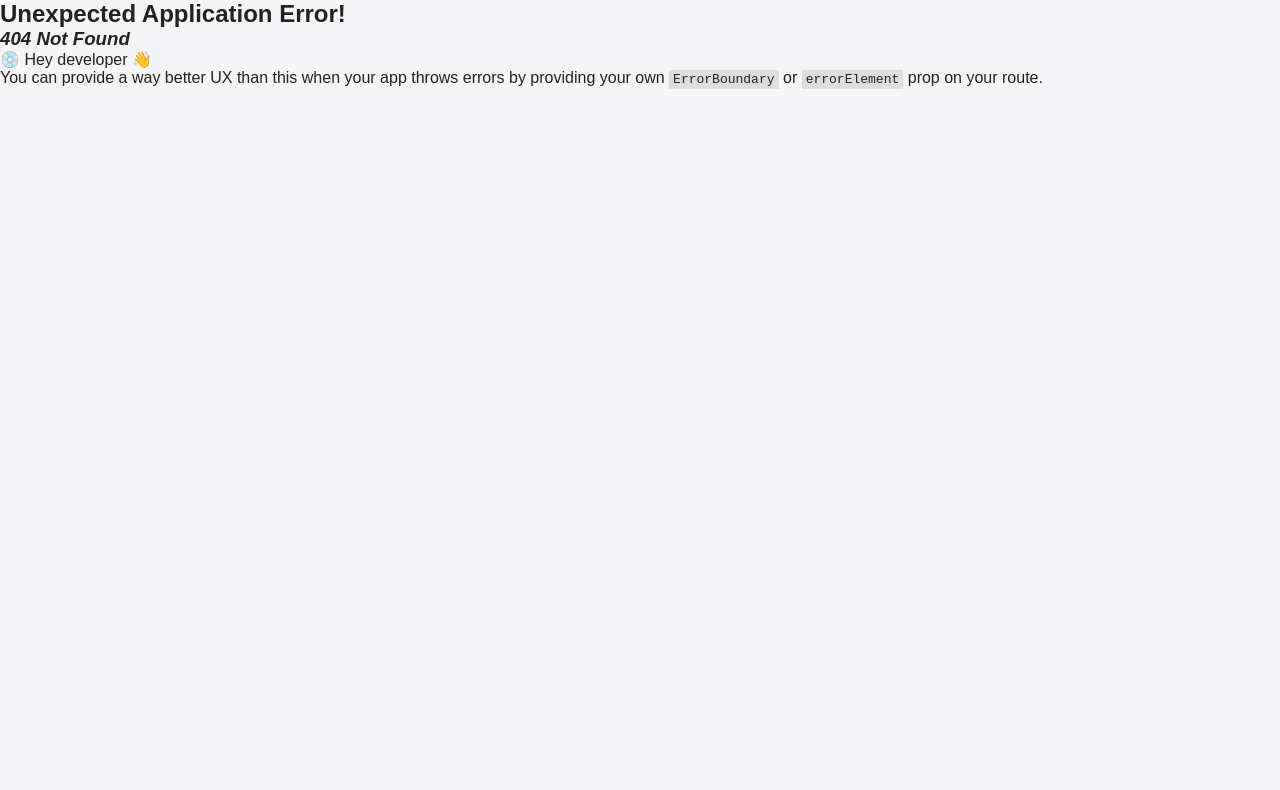
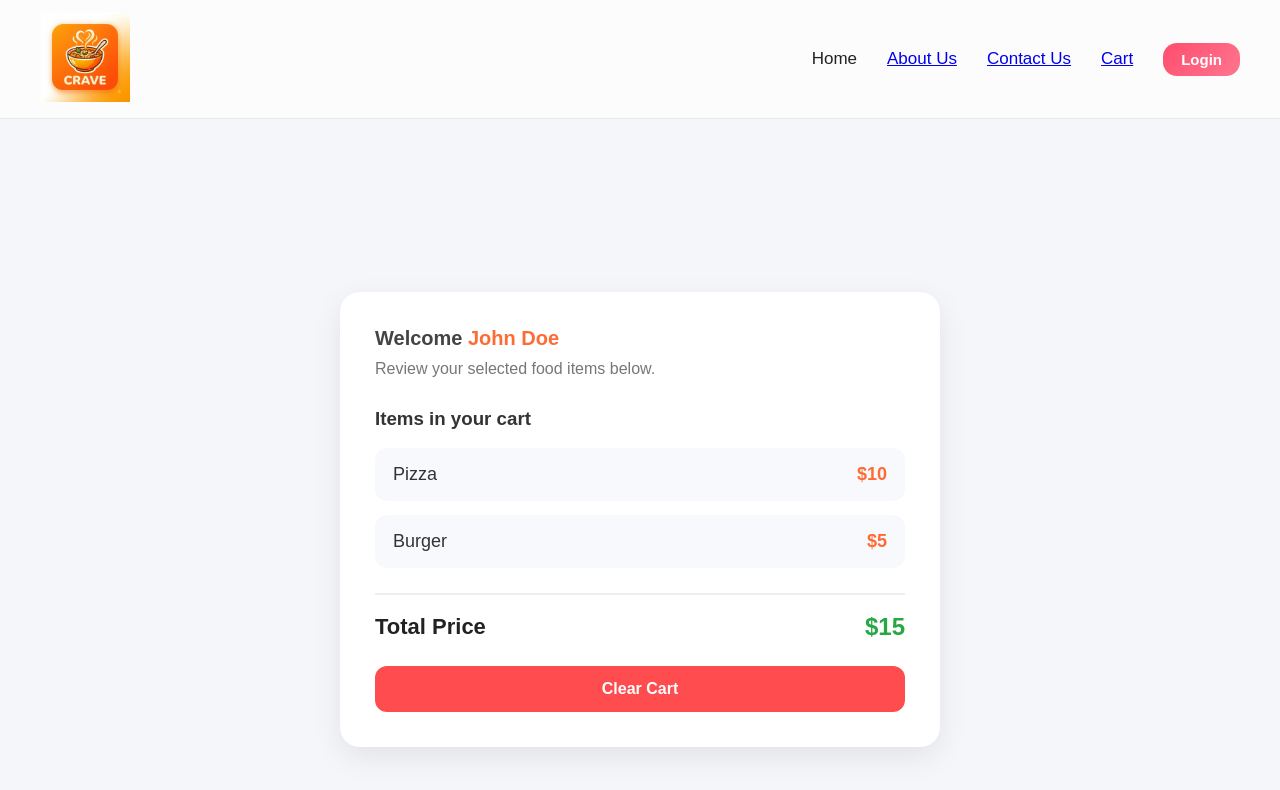
Before and after one commit to lokakshi/React-JS, a React (Vite) app: page /cart in a window 1280 px wide. Before the commit this address had no page. Shown: the top 790 px of the page. Built offline with nearby package versions, Linux system fonts and the light colour scheme.

Commit message:
Build Class based component in reactJS

```diff
--- a/src/App.js
+++ b/src/App.js
@@ -4,7 +4,7 @@ import React from "react";
 import ReactDOM from "react-dom/client";
 import HeaderComponent from "./components/HeaderComponent";
 import BodyComponent from "./components/BodyComponent";
-
+import CartPage from "./components/pages/CartPage";
 import { createBrowserRouter, RouterProvider,Outlet } from "react-router-dom";
 import About from "./components/pages/About";
 import Contact from "./components/pages/Contact";
@@ -34,7 +34,8 @@ const router = createBrowserRouter([
       { path:"/about", element:<About/> },
       { path:"/contact", element:<Contact/> },
       { path:"/", element:(<BodyComponent/>) },
-      { path:"/restaurant/:id", element:<Menu/> }
+      { path:"/restaurant/:id", element:<Menu/> },
+      {path :"/cart", element:<CartPage name={"John Doe"}/>}
     ]
   }
 ])
--- a/src/components/HeaderComponent.js
+++ b/src/components/HeaderComponent.js
@@ -1,5 +1,4 @@
-
-import {LOGO_URL} from "../utils/constant";
+import  LOGO from "../assets/logo.png";
 import { useState } from "react";
 import { useNavigate ,Link} from "react-router-dom";
 const HeaderComponent = () => {
@@ -18,7 +17,7 @@ const HeaderComponent = () => {
     <div className="header">
       <div className="logo-container">
         <img
-          src={LOGO_URL}
+          src={LOGO}
           alt="logo"
           className="logo"
         />
--- a/src/components/cards/RestaurantCard.js
+++ b/src/components/cards/RestaurantCard.js
@@ -1,7 +1,7 @@
 
 import { RESTAURANT_IMAGE_URL } from "../../utils/constant";
 import { useNavigate } from "react-router-dom";
-import image from "../../../assets/download.jpeg";
+import image from "../../assets/logo.png"
 const RestaurantCard = ({props}) => {
   // Destructuring the props object to extract the required properties for the restaurant card. We are using optional chaining to avoid any errors in case any of the properties are undefined.
   const navigate = useNavigate();
--- /dev/null
+++ b/src/components/pages/CartPage.css
@@ -0,0 +1,166 @@
+/* Main Container */
+
+.cart-container {
+    min-height: 100vh;
+    background: #f4f6f9;
+
+    display: flex;
+    justify-content: center;
+    align-items: center;
+
+    padding: 40px 20px;
+    font-family: "Poppins", sans-serif;
+}
+
+/* Card */
+
+.cart-card {
+    width: 100%;
+    max-width: 600px;
+
+    background: #ffffff;
+    border-radius: 20px;
+
+    padding: 35px;
+
+    box-shadow: 0 10px 30px rgba(0, 0, 0, 0.08);
+}
+
+/* Heading */
+
+.cart-welcome {
+    font-size: 20px;
+    margin-bottom: 10px;
+    color: #444;
+}
+
+.cart-welcome span {
+    color: #ff6b35;
+    font-weight: 600;
+}
+
+.cart-title {
+    font-size: 36px;
+    margin-bottom: 10px;
+    color: #222;
+}
+
+.cart-description {
+    color: #777;
+    margin-bottom: 30px;
+}
+
+/* Subtitle */
+
+.cart-subtitle {
+    margin-bottom: 18px;
+    color: #333;
+}
+
+/* Cart List */
+
+.cart-items-list {
+    list-style: none;
+    padding: 0;
+    margin: 0;
+}
+
+/* Each Item */
+
+.cart-item {
+    display: flex;
+    justify-content: space-between;
+    align-items: center;
+
+    padding: 16px 18px;
+    margin-bottom: 14px;
+
+    background: #f8f9fc;
+    border-radius: 12px;
+
+    transition: 0.3s ease;
+}
+
+.cart-item:hover {
+    transform: translateY(-2px);
+    background: #eef2ff;
+}
+
+.item-name {
+    font-size: 18px;
+    font-weight: 500;
+    color: #333;
+}
+
+.item-price {
+    font-size: 18px;
+    font-weight: 600;
+    color: #ff6b35;
+}
+
+/* Total */
+
+.cart-total {
+    margin-top: 25px;
+
+    display: flex;
+    justify-content: space-between;
+    align-items: center;
+
+    padding-top: 18px;
+    border-top: 2px solid #eee;
+}
+
+.cart-total h4 {
+    font-size: 22px;
+    color: #222;
+}
+
+.cart-total span {
+    font-size: 24px;
+    font-weight: bold;
+    color: #28a745;
+}
+
+/* Button */
+
+.clear-cart-btn {
+    width: 100%;
+    margin-top: 25px;
+
+    padding: 14px;
+
+    border: none;
+    border-radius: 12px;
+
+    background: #ff4d4f;
+    color: white;
+
+    font-size: 16px;
+    font-weight: 600;
+
+    cursor: pointer;
+
+    transition: 0.3s ease;
+}
+
+.clear-cart-btn:hover {
+    background: #e63946;
+    transform: translateY(-2px);
+}
+
+/* Empty Cart */
+
+.empty-cart {
+    text-align: center;
+    padding: 40px 0;
+}
+
+.empty-cart h3 {
+    color: #555;
+    margin-bottom: 10px;
+}
+
+.empty-cart p {
+    color: #888;
+}
--- /dev/null
+++ b/src/components/pages/CartPage.js
@@ -0,0 +1,74 @@
+import React from "react";
+import "./CartPage.css";
+
+class CartPage extends React.Component {
+  constructor(props) {
+    super(props);
+
+    this.state = {
+      quantity: 0,
+      cartItems: [
+        { name: "Pizza", price: 10 },
+        { name: "Burger", price: 5 },
+      ],
+      totalPrice: 15,
+    };
+  }
+
+  render() {
+    return (
+      <div className="cart-container">
+        <div className="cart-card">
+          <h2 className="cart-welcome">
+            Welcome <span>{this.props.name}</span>
+          </h2>
+          <p className="cart-description">
+            Review your selected food items below.
+          </p>
+
+          {this.state.cartItems.length === 0 ? (
+            <div className="empty-cart">
+              <h3>Your cart is empty 😔</h3>
+              <p>Add some delicious food items.</p>
+            </div>
+          ) : (
+            <div className="cart-content">
+              <h3 className="cart-subtitle">Items in your cart</h3>
+
+              <ul className="cart-items-list">
+                {this.state.cartItems.map((item, index) => (
+                  <li key={index} className="cart-item">
+                    <span className="item-name">{item.name}</span>
+
+                    <span className="item-price">
+                      ${item.price}
+                    </span>
+                  </li>
+                ))}
+              </ul>
+
+              <div className="cart-total">
+                <h4>Total Price</h4>
+                <span>${this.state.totalPrice}</span>
+              </div>
+
+              <button
+                className="clear-cart-btn"
+                onClick={() =>
+                  this.setState({
+                    cartItems: [],
+                    totalPrice: 0,
+                  })
+                }
+              >
+                Clear Cart
+              </button>
+            </div>
+          )}
+        </div>
+      </div>
+    );
+  }
+}
+
+export default CartPage;
```
Also changed, not shown: src/assets/logo.png (added), 1 other file (tests, documents, lock files or other folders).
